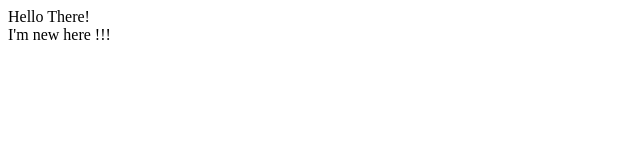
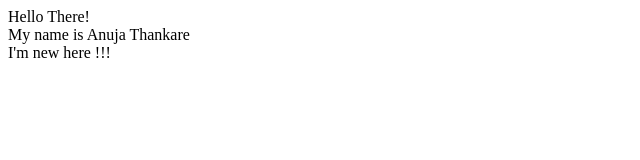
Before and after one commit to anuja-thakare-14/portfolio, a plain HTML site: page index.html in a window 1280 px wide. Shown: the whole page, without its empty margins (0-640 px from the left). Drawn offline with Linux system fonts and the light colour scheme.

Commit message:
Added name in index.html

```diff
--- a/index.html
+++ b/index.html
@@ -7,6 +7,7 @@
 </head>
 <body>
     Hello There!<br>
+    My name is Anuja Thankare<br>
     I'm new here !!!<br>
 </body>
 </html>
```
